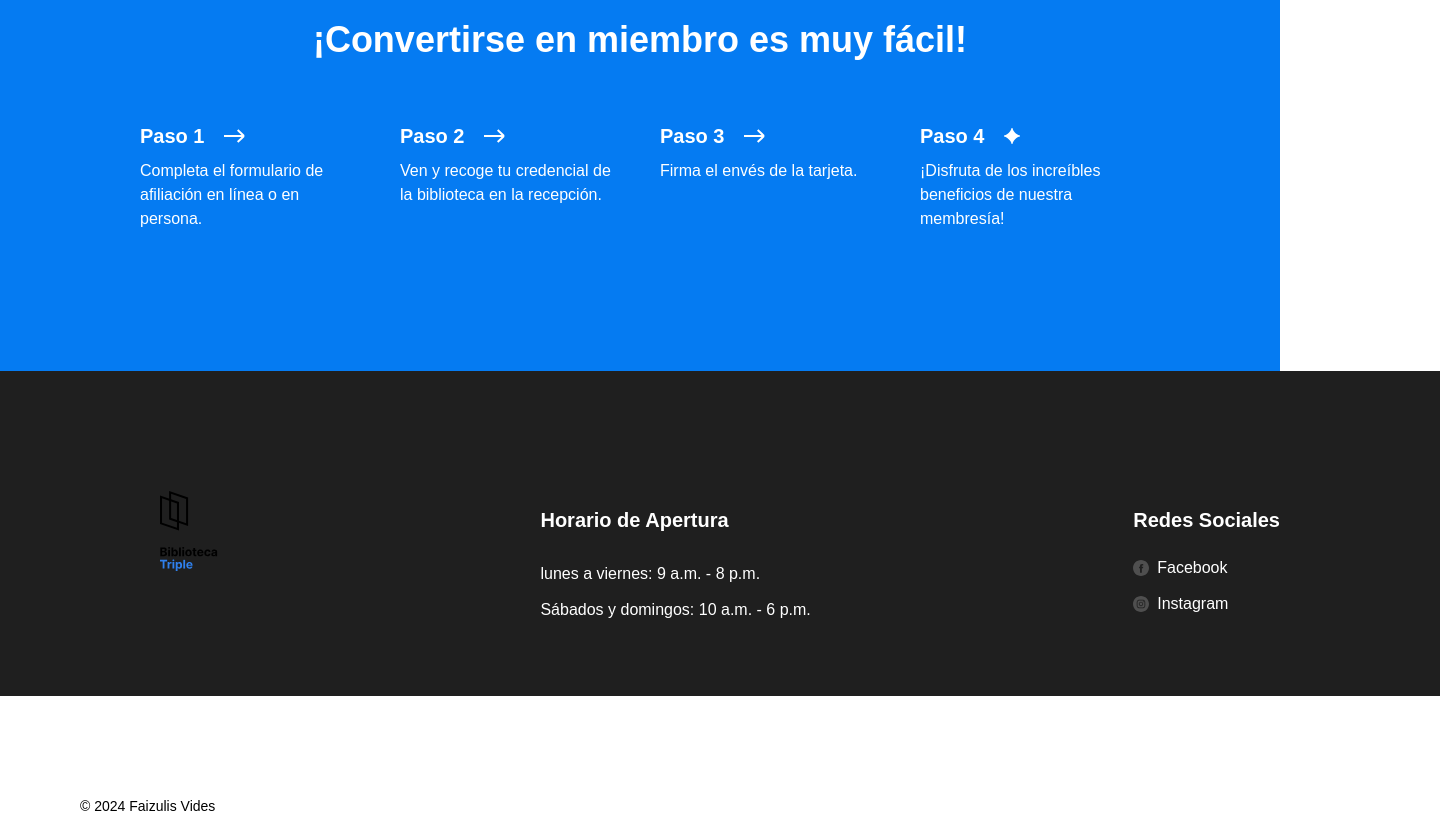
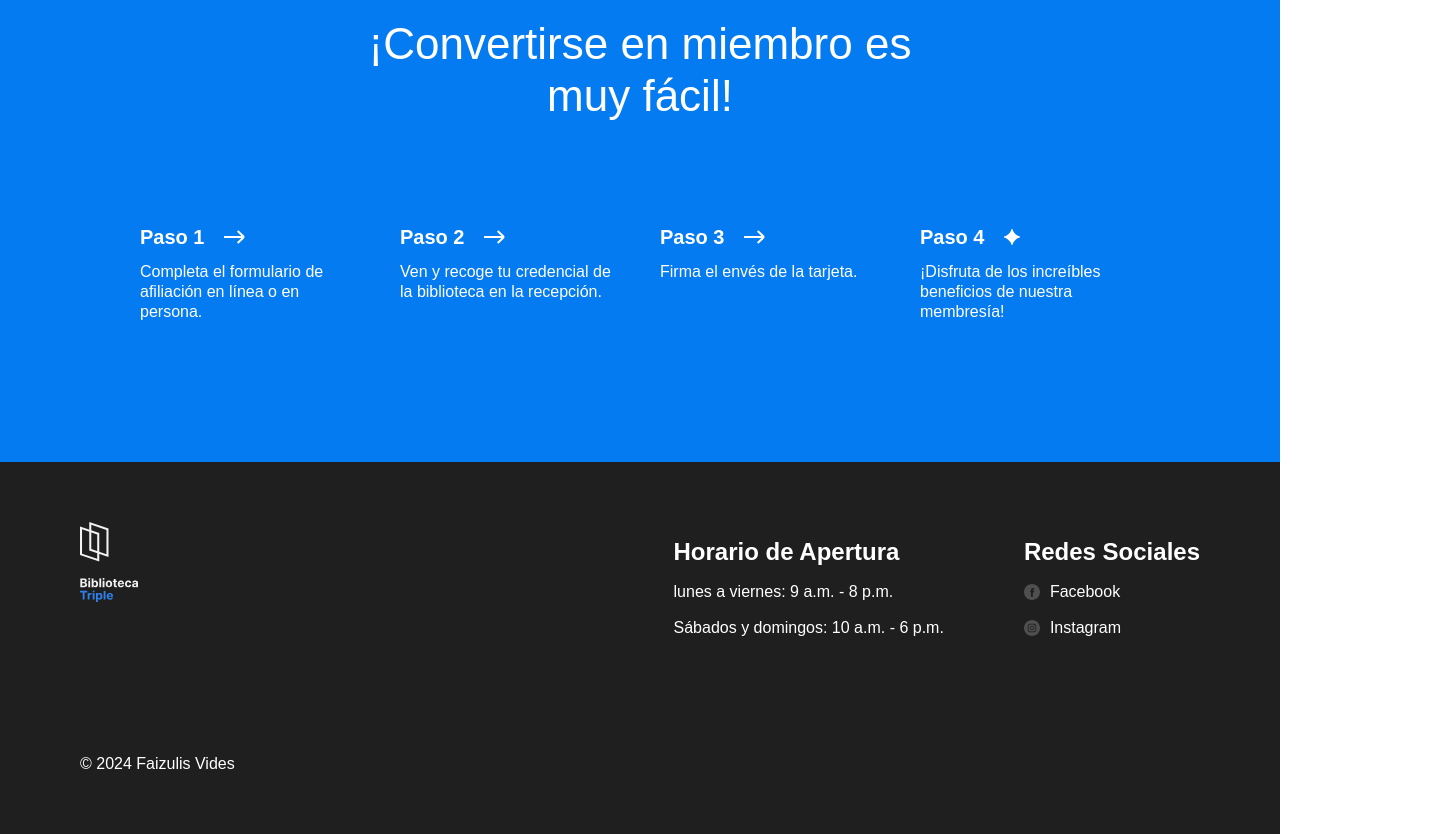
Before and after one commit to Fayvibel6/web_project_library_es, a plain HTML site: page index.html in a window 1280 px wide. Shown: the part 3020-3854 px from the top of the page, 1440 px wide, since content can reach past the window. Drawn offline with Linux system fonts and the light colour scheme.

Commit message:
cambios finales a index y css

```diff
--- a/index.html
+++ b/index.html
@@ -283,7 +283,7 @@
       <footer class="footer" id="footer">
         <div class="footer__columns">
           <div class="footer__column">
-            <img src="./images/logo.svg" alt="logo tripleten" class="footer__logo"/>
+            <img src="./images/logo_white.svg" alt="logo tripleten" class="footer__logo"/>
           </div>
           <div class="footer__column footer__column_content_hours">
             <h2 class="footer__column-heading">Horario de Apertura</h2>
--- a/styles/style.css
+++ b/styles/style.css
@@ -306,18 +306,18 @@ left:319px;
 }
 
 .membership__title {
-  max-width: 1000px;
-  margin: 0 auto 40px auto;
+  max-width: 574px;
+  margin: 0 auto;
   text-align: center;
-  font-size: 36px;
-  font-weight: 700;
-  line-height: 1.2;
+  font-size: 44px;
+  font-weight: 500;
+  line-height: 52px;
 }
 
 .membership__steps {
   list-style-type:none;
   padding: 0;
-  margin: 60px auto 0 auto;
+  margin: 100px 0 0;
   max-width: 1600px;
   justify-content: center;
   display: flex;
@@ -325,12 +325,12 @@ left:319px;
 }
 
 .step {
-  width:220px;
+  flex-basis:220px;
   text-align: left;
 }
 
 .step__title {
-  margin:0 0 8px 0;
+  margin:0;
   font-size: 20px;
   line-height: 30px;
   font-weight: 700;
@@ -344,58 +344,43 @@ left:319px;
 }
 
 .step__description {
-  margin: 0;
-  font-size: 16px;
-  line-height: 24px;
+  margin: 10px 0 0;
+
 }
 
 .footer {
   box-sizing: border-box;
-
+  padding: 60px 80px;
+  background-color: #1f1f1f;
+  color:#fff;
 
 }
 
 .footer__columns {
   display: flex;
-  max-width:1500px;
-  justify-content: space-between;
-  margin: 0 auto 60px auto;
-  width: 100%;
-  background-color: #1f1f1f;
-  color:#ffffff;
-  padding: 60px 80px;
+
 
 }
 
 .footer__column_content_hours {
-  display: flex;
-  flex-direction: column;
-  margin-top: 60px;
-  gap:16px;
+  margin-left: auto;
+
 
 }
 
 .footer__column_content_social {
-  margin-right: 80px;
-  margin-top: 60px;
-  display: flex;
-  flex-direction: column;
-  gap: 10px;
+  margin-left: 80px;
 
 }
 
 .footer__logo {
   width: 58px;
   height: 80px;
-  margin-top: 60px;
-  margin-left: 80px;
   display:block;
 }
 
 .footer__column-heading {
-font-weight: bold;
-font-size: 20px;
-line-height: 24px;
+margin-bottom: 20px;
 }
 
 .footer__list {
@@ -413,24 +398,17 @@ line-height: 24px;
   color: #ffffff;
   text-decoration: none;
   display: flex;
-  gap: 8px;
-  font-size: 16px;
-  line-height: 20px;
+  column-gap: 10px;
   align-items: center;
 }
 
 .footer__social-icon {
   width: 16px;
   height: 16px;
-  display: inline-block;
 
 }
 
 .footer__copyright {
-  font-size: 14px;
-  line-height: 20px;
   margin-top: 100px;
-  margin-left: 80px;
-
 
 }
```
